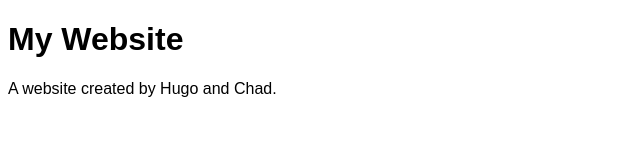
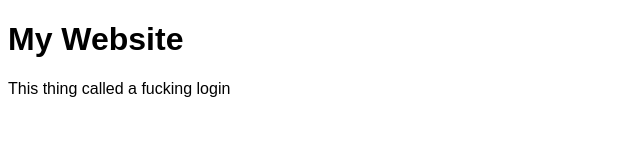
Before and after one commit to CurlySoldier/Divergence, a plain HTML site: page Index.html in a window 1280 px wide. Shown: the full height of the page, 0-640 px from the left. Drawn offline with Linux system fonts and the light colour scheme.

Commit message:
I did it

```diff
--- a/Index.html
+++ b/Index.html
@@ -13,7 +13,7 @@ body {
 <body>
 
 <h1>My Website</h1>
-<p>A website created by Hugo and Chad.</p>
+<p>This thing called a fucking login</p>
 
 </body>
 </html>
```
